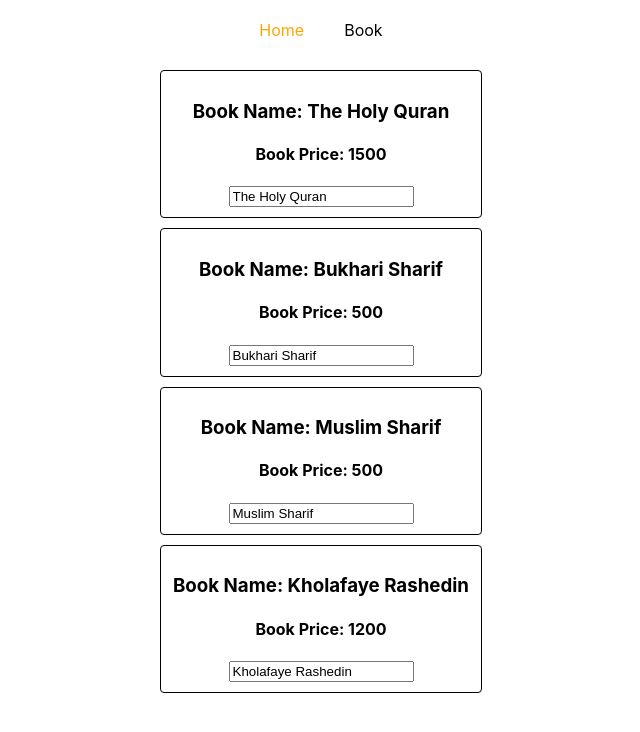
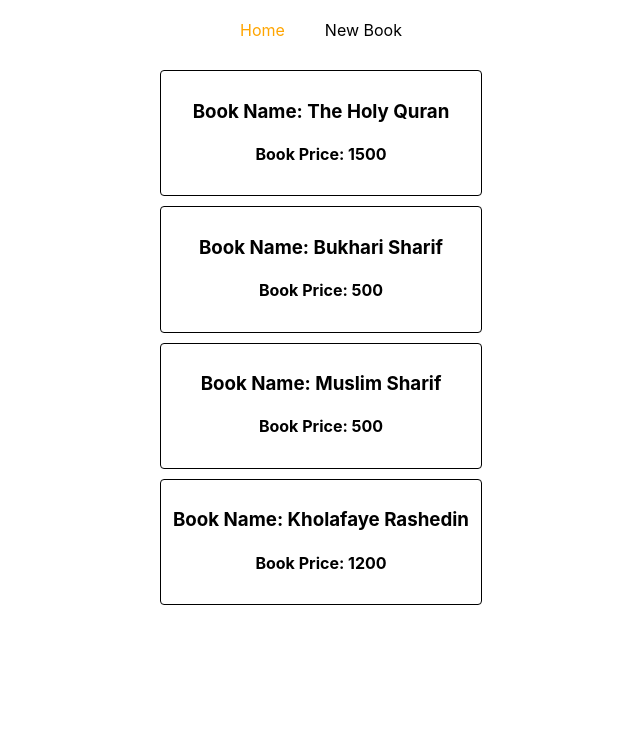
Before and after one commit to touhidulfahim/myfirstreactapp, a React (Create React App) app: page / in a window 1280 px wide. Shown: the top 732 px of the page, without its empty margins (319-959 px from the left). Built offline with nearby package versions, Linux system fonts and the light colour scheme.

Commit message:
Some changes in project with book-details

```diff
--- a/src/components/MainComponent.js
+++ b/src/components/MainComponent.js
@@ -3,65 +3,46 @@
 import BookList from './lists/BookList'
 import NewBook from './representational/NewBook'
 import { Route, NavLink } from 'react-router-dom'
-
+import BookDetail from './representational/BookDetail'
 
 class MainComponent extends Component {
     constructor(props) {
         super(props);
         this.state = {
-            books: bookList
+            books: bookList,
+            selectedBook: null
         }
     }
 
-    //Change State Delete Start
-    deleteBookState = index => {
-        //const books = this.state.books.slice();
-        //const books = this.state.books.map(item => item);
-        const books = [...this.state.books];
-        books.splice(index, 1);
+    selectedBookHandler = bookId => {
+        const book = this.state.books.filter(book =>
+            book.id === bookId)[0];
         this.setState({
-            books: books
-        });
-    };
-    //Change State Delete End
-
-
-    changeInputState = (event, index) => {
-        const book = {
-            ...this.state.books[index]
-        }
-        book.bookName = event.target.value;
-        const books = [...this.state.books];
-        books[index] = book;
-        this.setState({
-            books: books
-        });
+            selectedBook: book
+        })
     }
 
+    render() {
 
-    render() {
-        //Creating Componenet List Start
-        //const bookState = this.state.books;
-        const books = <BookList books={this.state.books}
-            deleteBookState={this.deleteBookState}
-            changeInputState={this.changeInputState}
+        const books = <BookList
+            books={this.state.books}
+            selectedBookHandler={this.selectedBookHandler}
         />
 
-        //Creating Componenet List End
         return (
-            <div className="App" >
+            <div className="App">
                 <nav className="nav-bar">
                     <ul>
                         <li><NavLink to="/" exact>Home</NavLink></li>
-                        <li><NavLink to="/new-book">Book</NavLink></li>
+                        <li><NavLink to="/new-book">New Book</NavLink></li>
                     </ul>
                 </nav>
                 <Route path="/" exact render={() => books} />
                 <Route path="/new-book" exact component={NewBook} />
-            </div >
+                <BookDetail book={this.state.selectedBook} />
+            </div>
         );
     }
 }
 
-
-export default MainComponent
+export default MainComponent;
--- a/src/components/lists/BookList.js
+++ b/src/components/lists/BookList.js
@@ -7,16 +7,14 @@
 
 class BookList extends Component {
     render() {
-        console.log(this.props);
         return (
             this.props.books.map((item, index) => {
                 return (
                     <Book
                         bookName={item.bookName}
                         price={item.price}
-                        delete={() => this.props.deleteBookState(index)}
                         key={item.id}
-                        inputName={(event) => this.props.changeInputState(event, index)}
+                        selectedBookHandler={() => this.props.selectedBookHandler(item.id)}
                     />
                 );
             })
--- a/src/components/representational/Book.js
+++ b/src/components/representational/Book.js
@@ -4,12 +4,10 @@
 
 
 const Book = props => {
-    console.log(props);
     return (
-        <div className='Book'>
-            <h3 onClick={props.delete}>Book Name: {props.bookName}</h3>
+        <div className="Book" onClick={props.selectedBookHandler}>
+            <h3>Book Name: {props.bookName}</h3>
             <h4>Book Price: {props.price}</h4>
-            <input type="text" onChange={props.inputName} defaultValue={props.bookName} />
         </div>
     );
 }
--- /dev/null
+++ b/src/components/representational/BookDetail.js
@@ -0,0 +1,15 @@
+import React from 'react';
+
+const BookDetail = props => {
+    console.log(props.book);
+    if (props.book === null) return <div></div>
+    else
+        return (
+            <div>
+                <h1>{props.book.bookName}</h1>
+                <h3>{props.book.price}</h3>
+            </div>
+        );
+}
+
+export default BookDetail;
--- a/src/stylesheets/Book.css
+++ b/src/stylesheets/Book.css
@@ -5,3 +5,8 @@
 border: 1px solid;
 border-radius: 4px;
 }
+
+.Book:hover{
+    color: orange;
+    cursor: pointer;
+}
```
